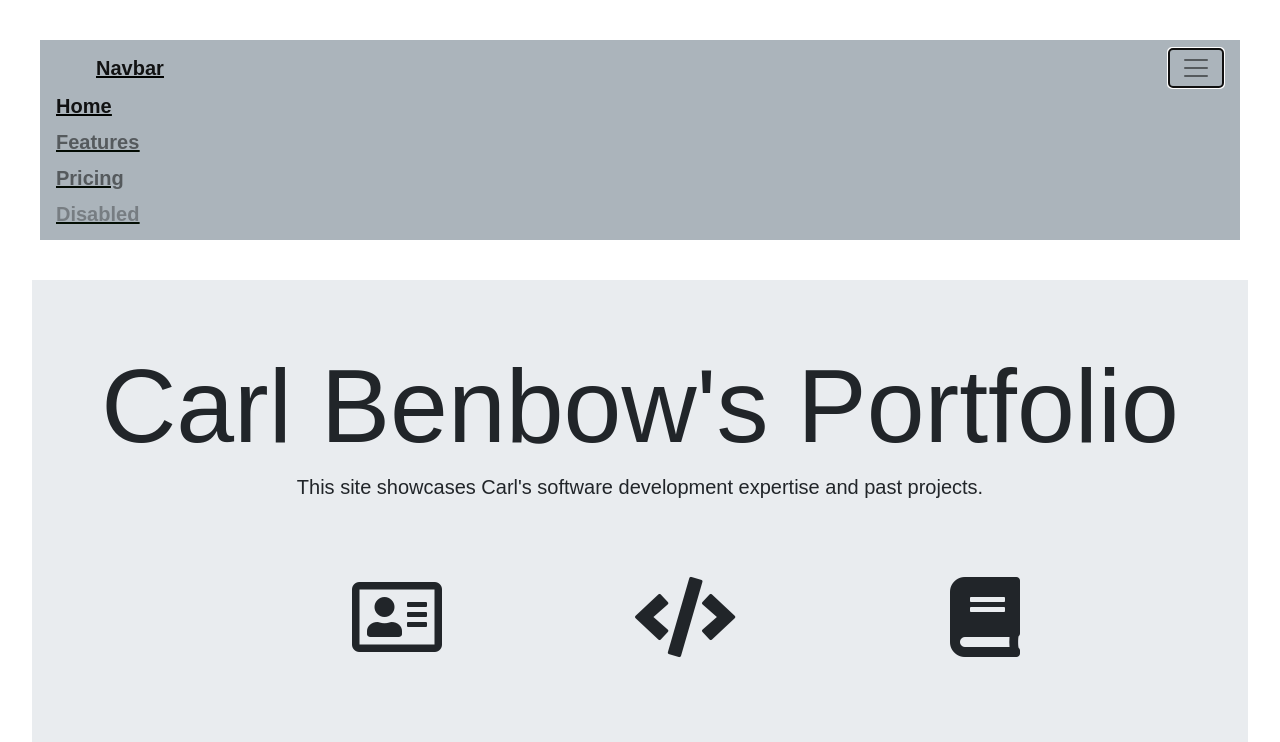
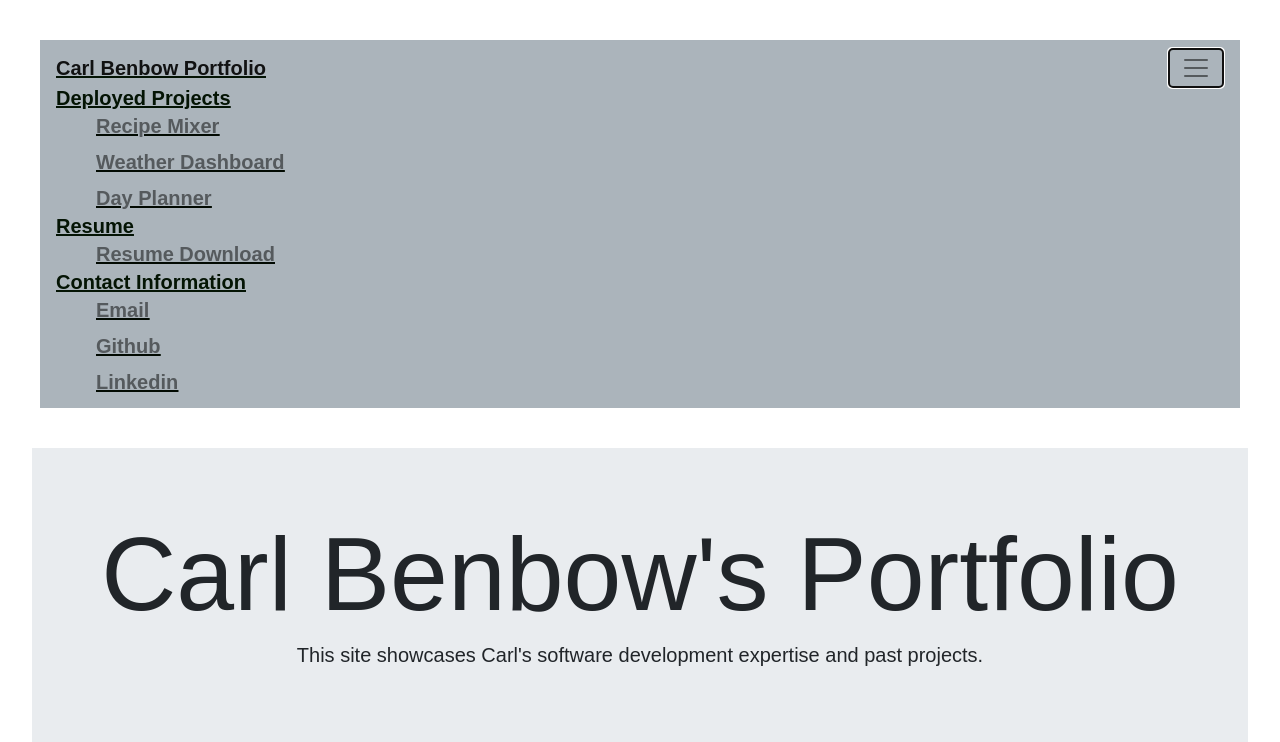
Before and after one commit to synag/updated_portfolio, a plain HTML site: page index.html in a window 1280 px wide. Both pictures are taken after a click on the button "Toggle navigation". Shown: the top 742 px of the page. Drawn offline with nearby package versions, Linux system fonts and the light colour scheme.

Commit message:
updated nav bar so user can quickly access information

```diff
--- a/assets/css/style.css
+++ b/assets/css/style.css
@@ -16,6 +16,9 @@ header{
     background: #649173; /* fallback for old browsers */
   background: -webkit-linear-gradient(to right, #649173, #dbd5a4);
   background: linear-gradient(to right, #649173, #dbd5a4);
+}
+.nav-link{
+    margin-left: 2em;
 }
 .jumbotron-fluid{
     padding-bottom: 16em;
--- a/index.html
+++ b/index.html
@@ -28,7 +28,7 @@
     <nav>
 
         <nav class="navbar navbar-light" style="background-color: #abb4bb;">
-            <a class="navbar-brand" href="#">Navbar</a>
+            <div class="navbar-brand" href="#">Carl Benbow Portfolio</div>
             <button class="navbar-toggler" type="button" data-toggle="collapse" data-target="#navbarNav"
                 aria-controls="navbarNav" aria-expanded="false" aria-label="Toggle navigation">
                 <span class="navbar-toggler-icon"></span>
@@ -36,16 +36,20 @@
             <div class="collapse navbar-collapse" id="navbarNav">
                 <ul class="navbar-nav">
                     <li class="nav-item active">
-                        <a class="nav-link" href="#">Home <span class="sr-only">(current)</span></a>
+                        <div href="#">Deployed Projects <span class="sr-only">(current)</span></d>
+                        <a class="nav-link" href="#">Recipe Mixer <span class="sr-only">(current)</span></a>
+                        <a class="nav-link" href="#">Weather Dashboard <span class="sr-only">(current)</span></a>
+                        <a class="nav-link" href="#">Day Planner <span class="sr-only">(current)</span></a>
                     </li>
                     <li class="nav-item">
-                        <a class="nav-link" href="#">Features</a>
+                        <div href="#">Resume</div>
+                        <a class="nav-link" href="#">Resume Download <span class="sr-only">(current)</span></a>
                     </li>
                     <li class="nav-item">
-                        <a class="nav-link" href="#">Pricing</a>
-                    </li>
-                    <li class="nav-item">
-                        <a class="nav-link disabled" href="#">Disabled</a>
+                        <div href="#">Contact Information</div>
+                        <a class="nav-link" href="#">Email <span class="sr-only">(current)</span></a>
+                        <a class="nav-link" href="#">Github  <span class="sr-only">(current)</span></a>
+                        <a class="nav-link" href="#">Linkedin <span class="sr-only">(current)</span></a>
                     </li>
                 </ul>
             </div>
```
